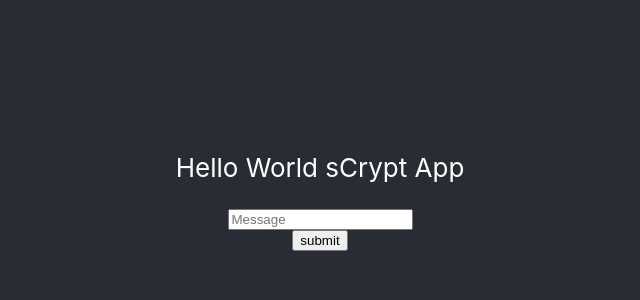
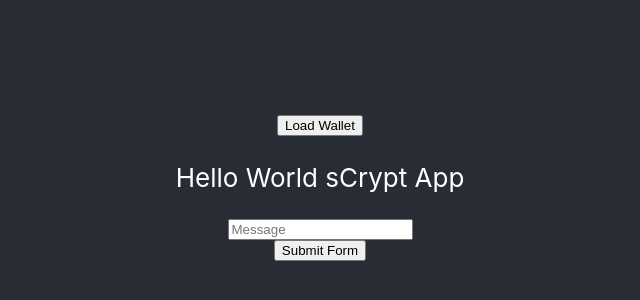
Before and after one commit to kevinhealy/helloworld, a React (Create React App) app: page / in a window 1280 px wide. Shown: the part 212-512 px from the top of the page, without its empty margins (320-960 px from the left). Built offline with nearby package versions, Linux system fonts and the light colour scheme.

Commit message:
Integrated functional yours wallet code.#

```diff
--- a/src/App.tsx
+++ b/src/App.tsx
@@ -1,9 +1,8 @@
 import React, { useEffect, useRef, useState } from 'react';
 import './App.css';
-import { PandaSigner, ScryptProvider, toByteString, sha256 } from 'scrypt-ts';
+import { PandaSigner, DefaultProvider, ScryptProvider, toByteString, sha256, bsv } from 'scrypt-ts';
 
 function App() {
-
 
   const [formData, setFormData] = useState({
     textFieldOne: '',
@@ -17,9 +16,36 @@ function App() {
     }));
   };
 
+  const loadWallet = async () => {
+    const provider = new DefaultProvider({
+      network: bsv.Networks.testnet
+  });
+
+  const signer = new PandaSigner(provider);
+
+  // request authentication
+  const { isAuthenticated, error } = await signer.requestAuth();
+  if (!isAuthenticated) {
+      alert(error);
+  }
+
+  // authenticated
+  // you can show user's default address
+  const userAddress = await signer.getDefaultAddress();
+
+  alert('user is authenticated ' + userAddress);
+  };
+
+  const submitForm = () => {
+    alert('Submit Form');
+  };
+
   return (
     <div className="App">
       <header className="App-header">
+
+      <button onClick={loadWallet}>Load Wallet</button>
+
         <p>
           Hello World sCrypt App
         </p>
@@ -32,8 +58,7 @@ function App() {
               />
 
 
-
-<button>{"submit"}</button>
+      <button onClick={submitForm}>Submit Form</button>
 
 
       </header>
```
